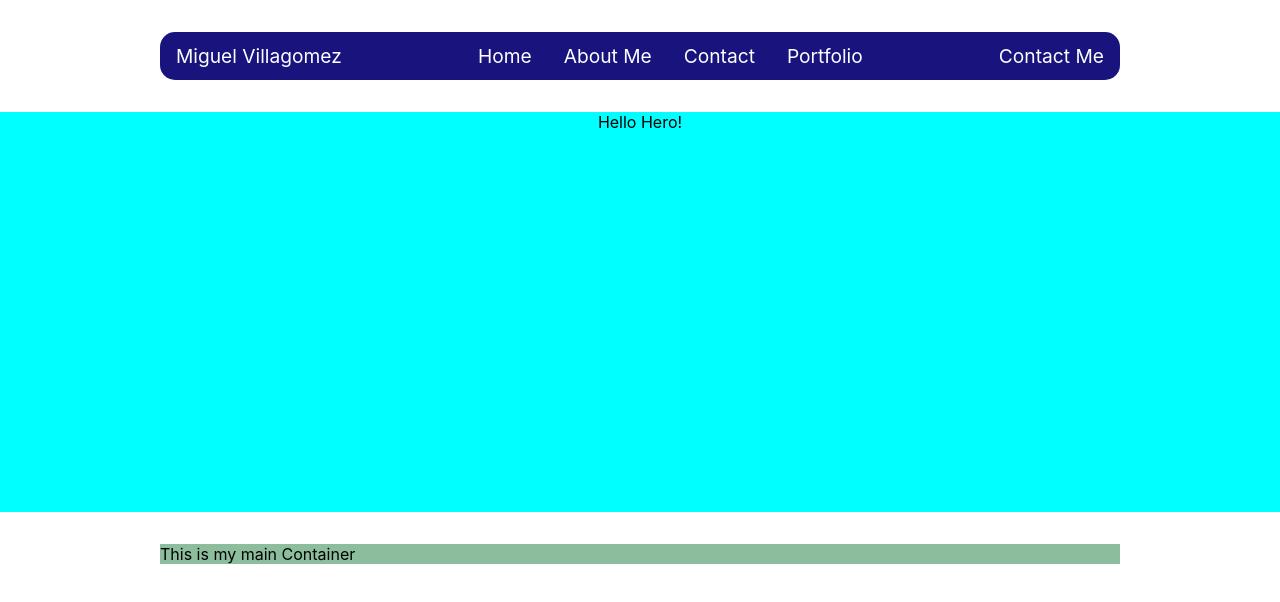
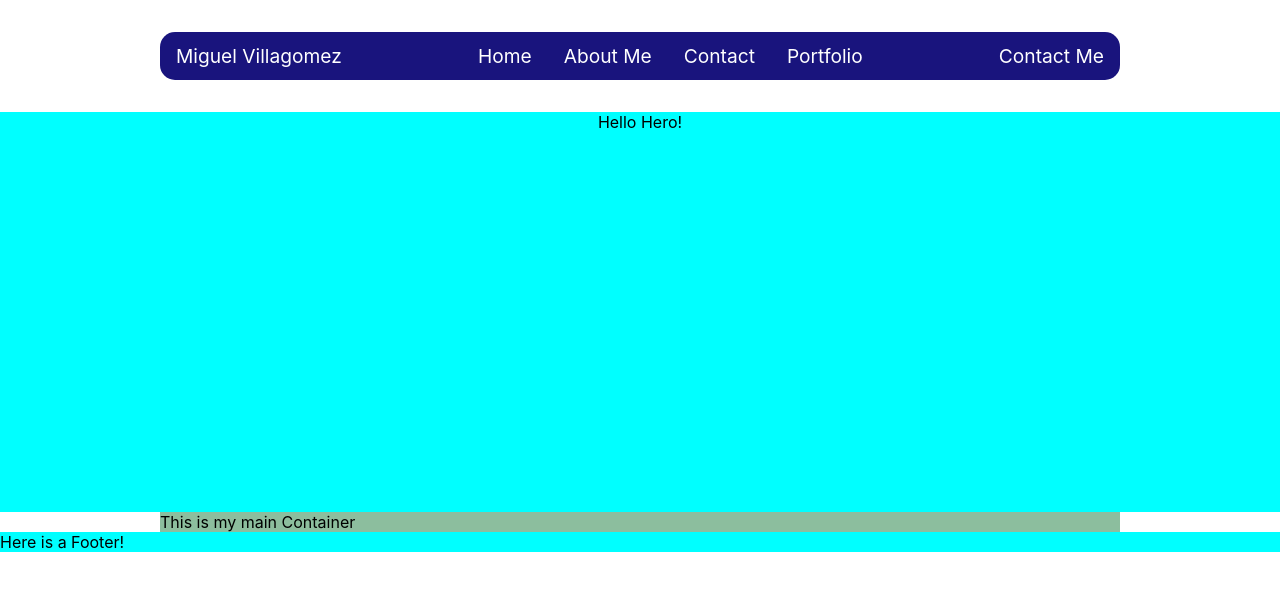
Before and after one commit to migavg/villagomez-portfolio, a React (Create React App) app: page / in a window 1280 px wide. Shown: the top 602 px of the page. Built offline with nearby package versions, Linux system fonts and the light colour scheme.

Commit message:
added basic footer

```diff
--- a/src/App.js
+++ b/src/App.js
@@ -3,6 +3,7 @@ import style from "./style.css";
 import Navbar from './components/Navbar';
 import Hero from './components/Hero';
 import Container from './components/Container';
+import Footer from './components/Footer'
 
 function App() {
   return (
@@ -10,6 +11,7 @@ function App() {
     <Navbar/>
     <Hero/>
     <Container/>
+    <Footer/>
     </div>
   );
 }
--- a/src/components/Footer.js
+++ b/src/components/Footer.js
@@ -0,0 +1,13 @@
+import React from "react";
+
+const Footer = () => {
+
+return (
+    <div className="footer">
+        Here is a Footer!
+    </div>
+)
+
+}
+
+export default Footer;
--- a/src/style.css
+++ b/src/style.css
@@ -28,7 +28,7 @@ nav .navItems {
 }
 
 .container {
-    margin: 2rem 10rem 2rem 10rem;
+    margin: 0 10rem 0 10rem;
     align-items: center;
     display: flex;
     background-color: rgb(140, 190, 158);
@@ -42,6 +42,10 @@ nav .navItems {
     align-items: center;
 }
 
+.footer {
+    background-color: aqua;
+}
+
 @media (max-width:1050px) {
     nav {
         background-color:red;
```
